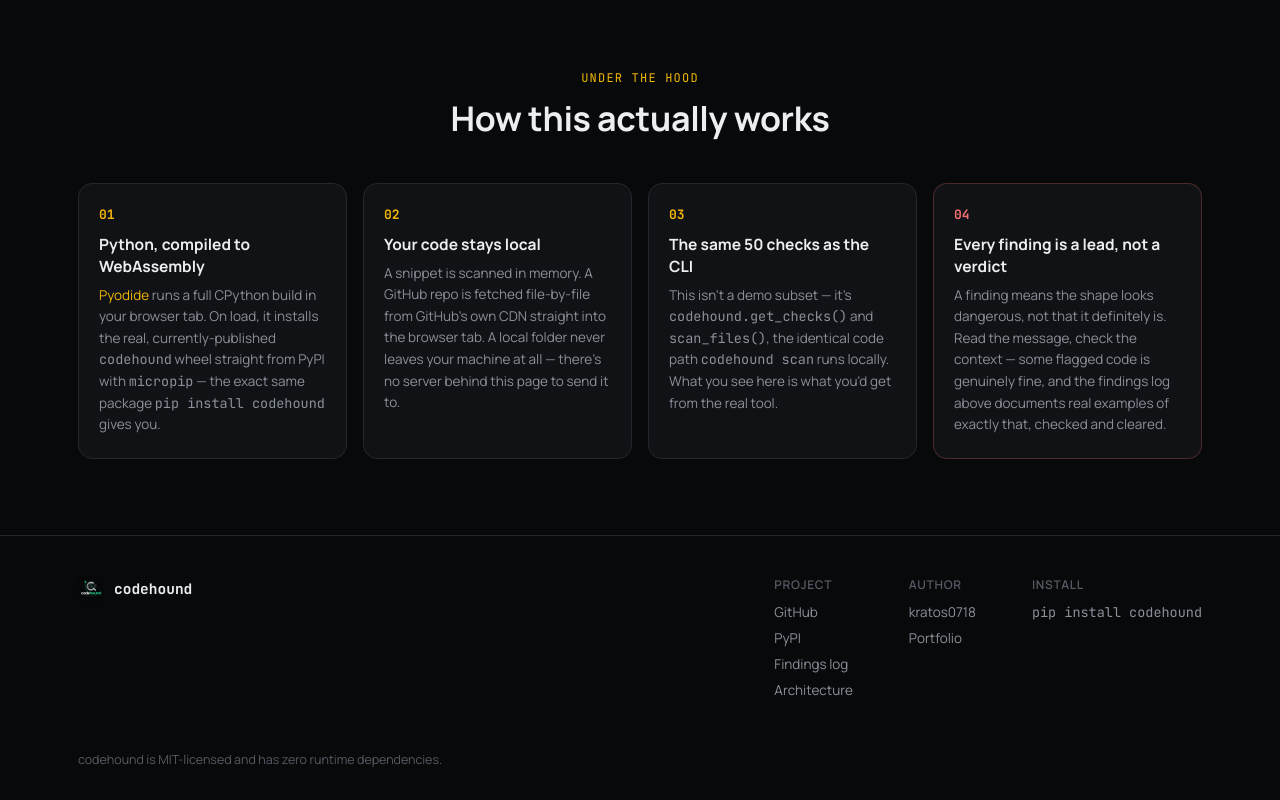
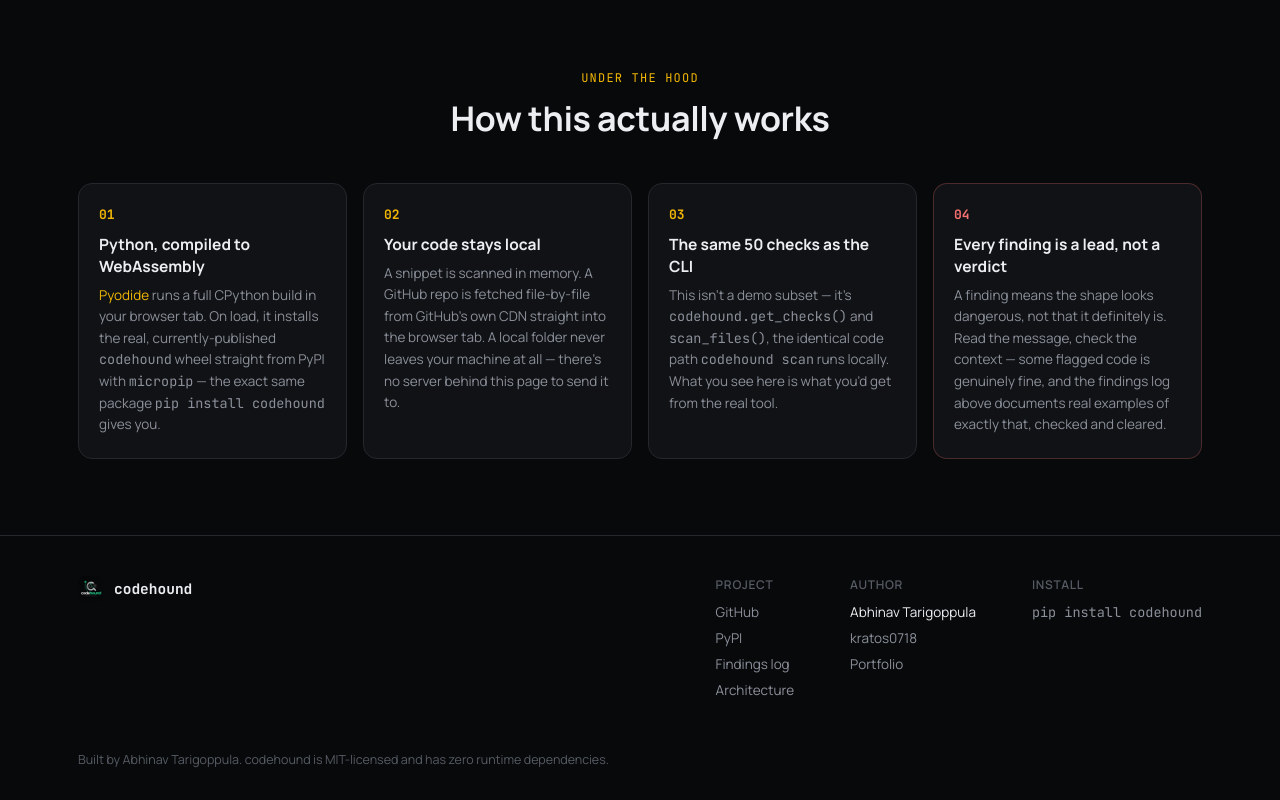
Before and after one commit to kratos0718/codehound, a plain HTML site: page docs/index.html in a window 1280 px wide. Shown: the part 3000-3800 px from the top of the page. Drawn offline with nearby package versions, Linux system fonts and the light colour scheme.

Commit message:
Add author name to the playground page
The footer only had the GitHub handle - added the full name to the
meta author tag and the footer itself.

```diff
--- a/docs/index.html
+++ b/docs/index.html
@@ -5,6 +5,7 @@
 <meta name="viewport" content="width=device-width, initial-scale=1.0">
 <title>codehound playground</title>
 <meta name="description" content="Scan a snippet, a whole GitHub repo, or a local folder for real Python bugs - entirely in your browser, via Pyodide. Nothing is uploaded anywhere.">
+<meta name="author" content="Abhinav Tarigoppula">
 <link rel="icon" href="assets/logo.png">
 <link rel="stylesheet" href="https://cdnjs.cloudflare.com/ajax/libs/codemirror/5.65.16/codemirror.min.css">
 <link rel="stylesheet" href="https://cdnjs.cloudflare.com/ajax/libs/codemirror/5.65.16/theme/dracula.min.css">
@@ -789,6 +790,7 @@
       </div>
       <div class="footer-col">
         <h4>Author</h4>
+        <span style="display:block; color: var(--text); font-size: 13.5px; margin-bottom: 8px;">Abhinav Tarigoppula</span>
         <a href="https://github.com/kratos0718" target="_blank" rel="noopener">kratos0718</a>
         <a href="https://www.abhinavbuilds.online/" target="_blank" rel="noopener">Portfolio</a>
       </div>
@@ -798,7 +800,7 @@
       </div>
     </div>
   </div>
-  <div class="footer-bottom">codehound is MIT-licensed and has zero runtime dependencies.</div>
+  <div class="footer-bottom">Built by Abhinav Tarigoppula. codehound is MIT-licensed and has zero runtime dependencies.</div>
 </footer>
 
 <script src="https://cdnjs.cloudflare.com/ajax/libs/codemirror/5.65.16/codemirror.min.js"></script>
```
